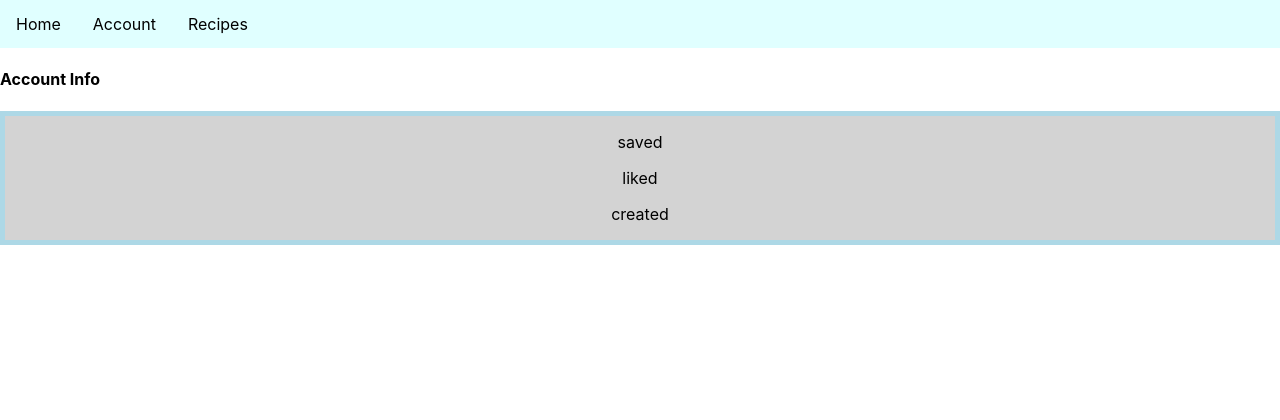
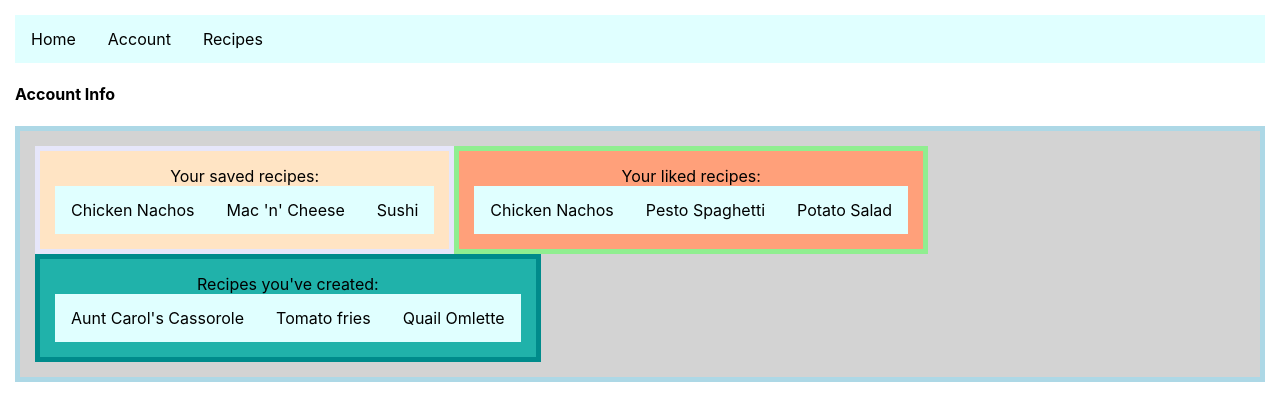
Before and after one commit to sobrien-eng/spoonFed, a React (Create React App) app in the folder spoonfed/: page / in a window 1280 px wide. Shown: the top 420 px of the page. Built offline with nearby package versions, Linux system fonts and the light colour scheme.

Commit message:
more styling

```diff
--- a/spoonfed/src/Components/AccProfile.js
+++ b/spoonfed/src/Components/AccProfile.js
@@ -3,10 +3,31 @@ const AccountProfile = () => {
     return (
         <>
         <h4>Account Info</h4>
-        <div id='box'>
-            <p>saved</p>
-            <p>liked</p>
-            <p>created</p>
+        <div id='container'>
+            <div id='saved'>
+                <label>Your saved recipes: </label>
+                <ul>
+                    <li><a href="#">Chicken Nachos</a></li>
+                    <li><a href="#">Mac 'n' Cheese</a></li>
+                    <li><a href="#">Sushi</a></li>
+                </ul>
+            </div>
+            <div id="liked">
+                <label>Your liked recipes: </label>
+                <ul>
+                    <li><a href="#">Chicken Nachos</a></li>
+                    <li><a href="#">Pesto Spaghetti</a></li>
+                    <li><a href="#">Potato Salad</a></li>
+                </ul>
+            </div>
+            <div id="create">
+                <label>Recipes you've created: </label>
+                <ul>
+                    <li><a href="#">Aunt Carol's Cassorole</a></li>
+                    <li><a href="#">Tomato fries</a></li>
+                    <li><a href="#">Quail Omlette</a></li>
+                </ul>
+            </div>
         </div>
         </>
     );
--- a/spoonfed/src/Styles/AccProfile.css
+++ b/spoonfed/src/Styles/AccProfile.css
@@ -1,5 +1,39 @@
-#box{
+#container{
     background-color: lightgray;
     border: 5px lightblue solid;
     text-align: center;
+    max-height: 9000px;
+    max-width: 9000px;
 }
+
+div {
+    float: left;
+    padding: 15px;
+}
+
+#saved{
+    background-color: bisque;
+    border: 5px lavender solid;
+    max-width: 500px;
+    margin: auto;
+}
+
+#liked{
+    background-color: lightsalmon;
+    border: 5px lightgreen solid;
+    max-width: 500px;
+}
+
+#create{
+    background-color: lightseagreen;
+    border: 5px darkcyan solid;
+    max-width: 500px;
+}
+
+li a{
+    display: block;
+    color: black;
+    text-align: center;
+    padding: 14px 16px;
+    text-decoration: none;
+}
--- a/spoonfed/src/Styles/NavBar.css
+++ b/spoonfed/src/Styles/NavBar.css
@@ -1,9 +1,9 @@
 ul {
     list-style-type: none;
-    margin: 0;
     padding: 0;
     overflow: hidden;
     background-color: lightcyan;
+    margin: 0;
 }
 
 li {
```
